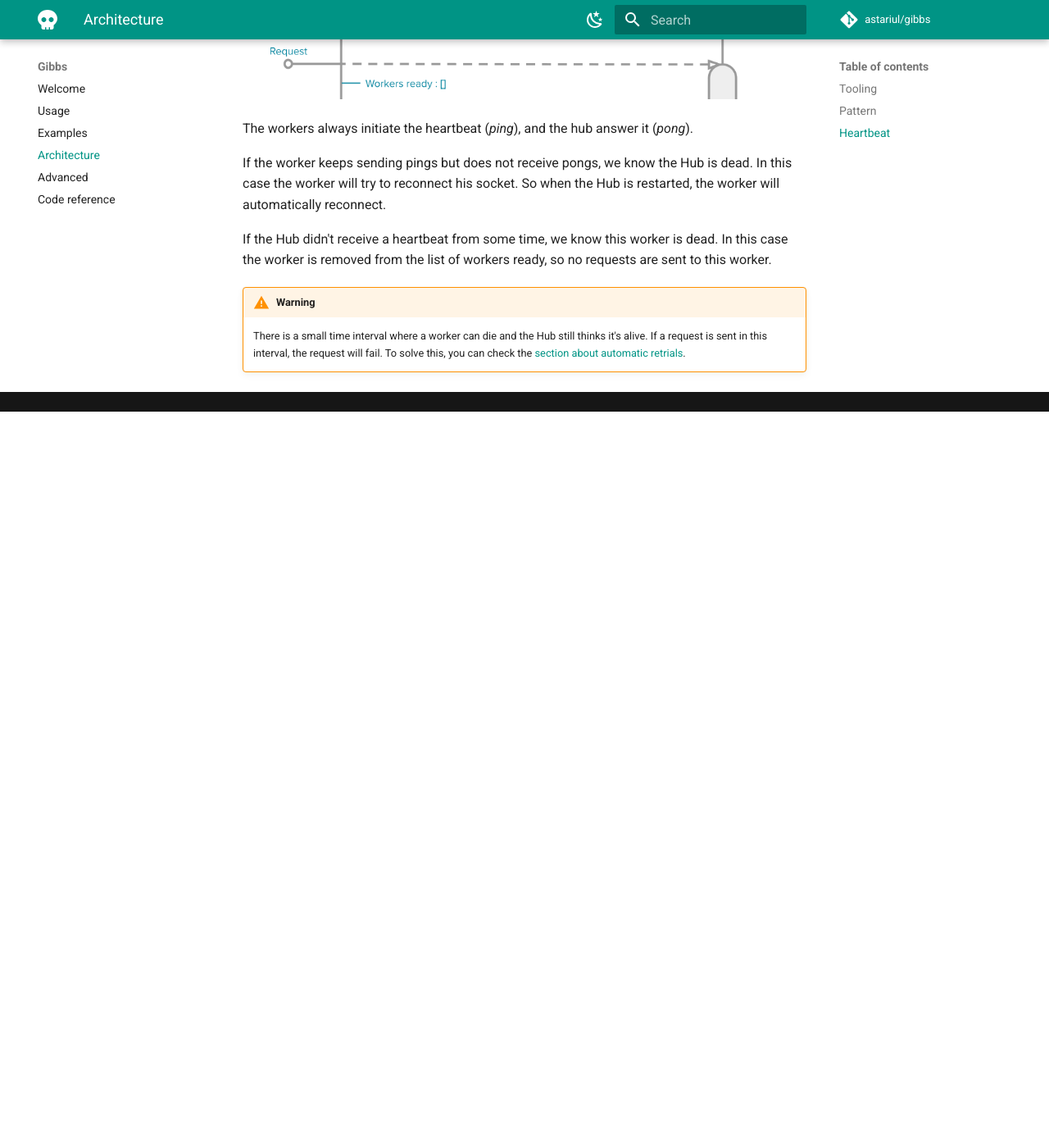
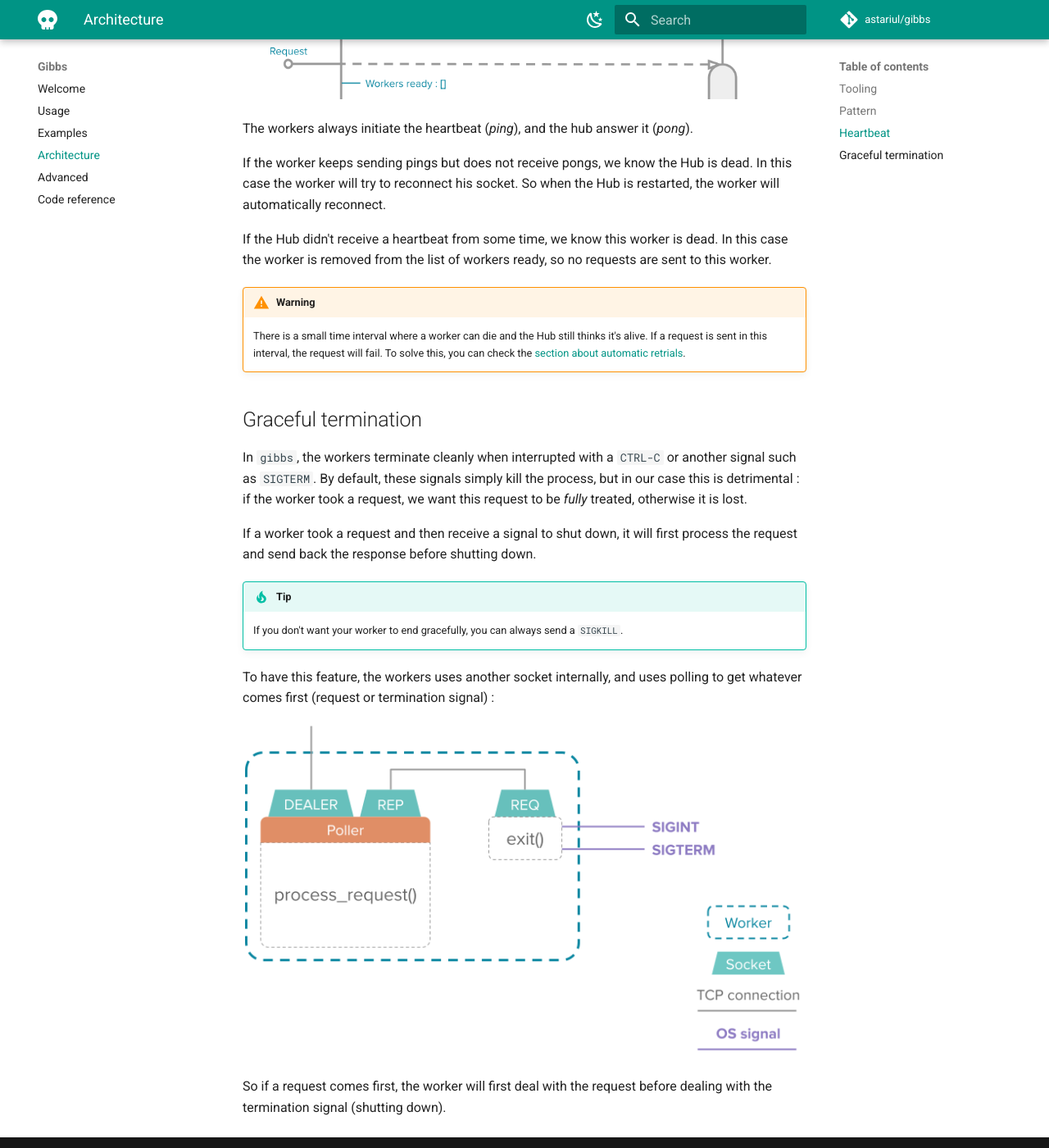
Before and after one commit to astariul/gibbs, an MkDocs documentation site: the page built from docs/architecture.md, in a window 1280 px wide and 1400 px high, scrolled down 2718 px. Shown: the whole window at 82% size. Built offline with MkDocs 1.6.1 and Material for MkDocs 9.7.7, drawn with Linux system fonts in a browser that asks for light colours; comment, search, counter and statistics services are not loaded; the version menu is left out; before the commit the page ends 3220 px from its top, so only the background shows below that.

Commit message:
:memo: Add docs about graceful termination

```diff
--- a/docs/architecture.md
+++ b/docs/architecture.md
@@ -64,3 +64,18 @@ If the Hub didn't receive a heartbeat from some time, we know this worker is dea
 
 !!! warning
     There is a small time interval where a worker can die and the Hub still thinks it's alive. If a request is sent in this interval, the request will fail. To solve this, you can check the [section about automatic retrials](advanced.md#retrials-timeouts).
+
+## Graceful termination
+
+In `gibbs`, the workers terminate cleanly when interrupted with a `CTRL-C` or another signal such as `SIGTERM`. By default, these signals simply kill the process, but in our case this is detrimental : if the worker took a request, we want this request to be _fully_ treated, otherwise it is lost.
+
+If a worker took a request and then receive a signal to shut down, it will first process the request and send back the response before shutting down.
+
+!!! tip
+    If you don't want your worker to end gracefully, you can always send a `SIGKILL`.
+
+To have this feature, the workers uses another socket internally, and uses polling to get whatever comes first (request or termination signal) :
+
+![](img/gibbs_graceful.png)
+
+So if a request comes first, the worker will first deal with the request before dealing with the termination signal (shutting down).
```
Also changed, not shown: docs/img/gibbs_graceful.png (added).
